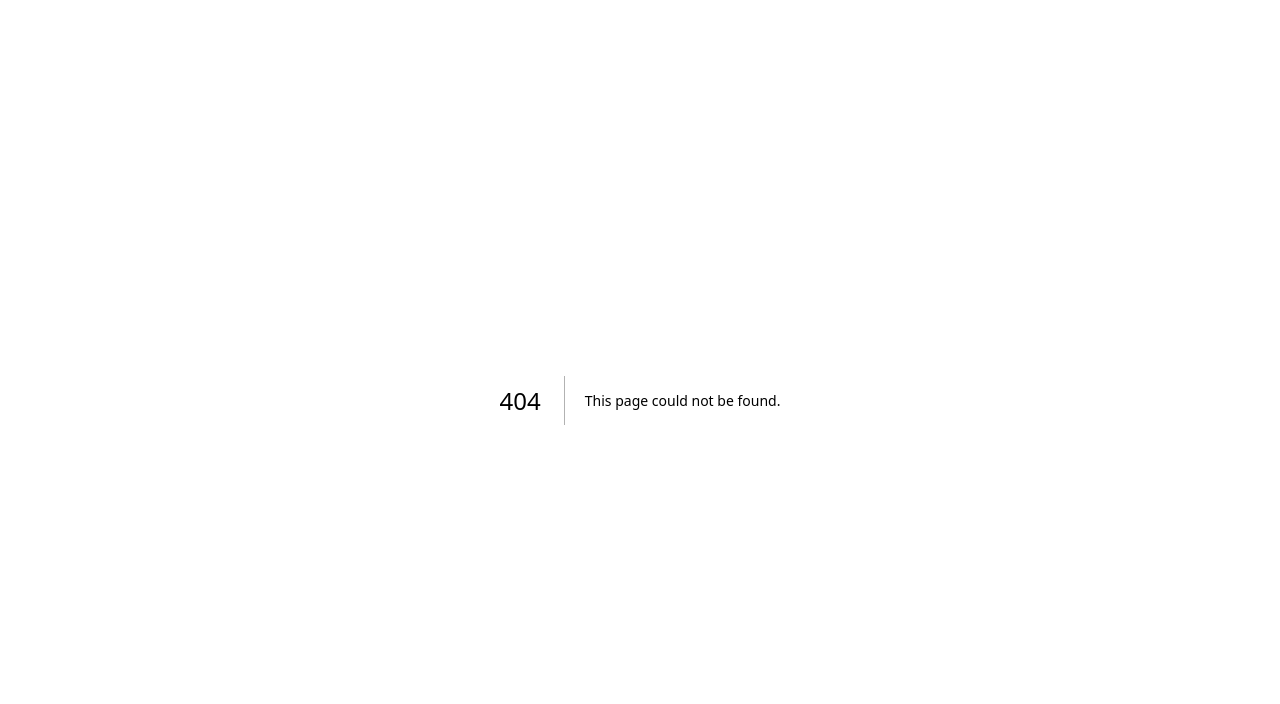
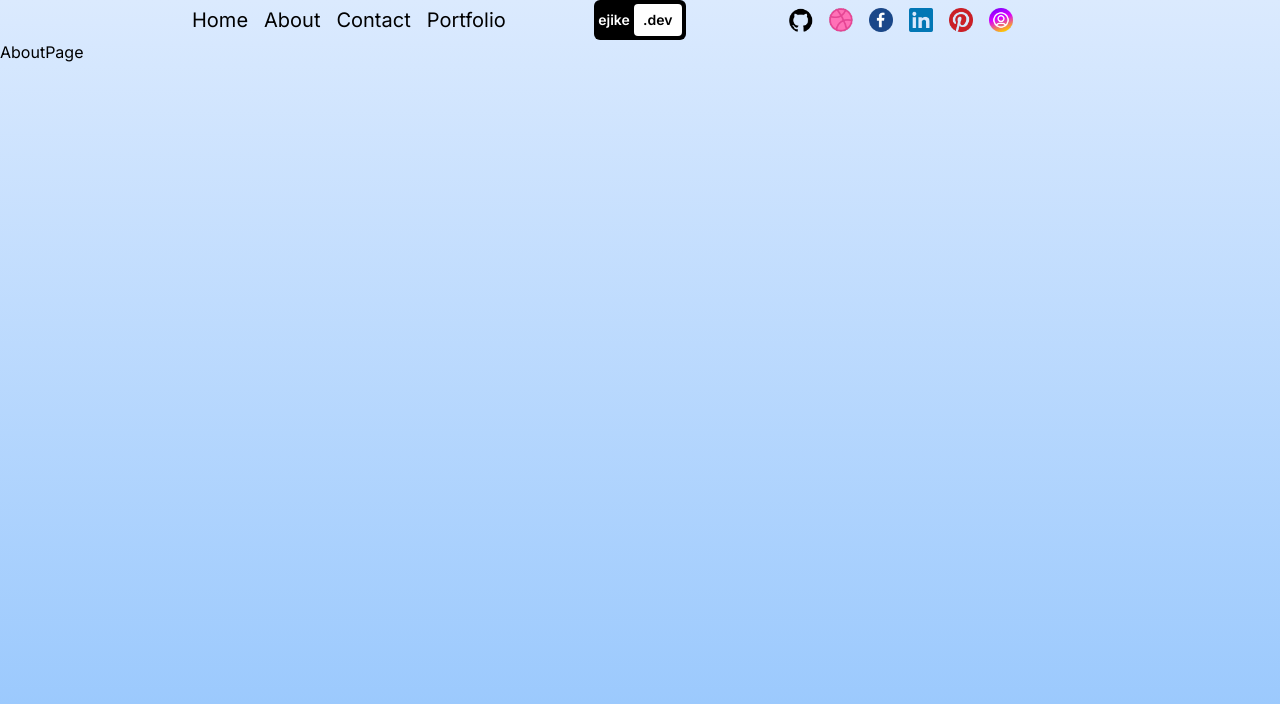
Before and after one commit to agkayster/ejike-portfolio-website, a Next.js app: page /about in a window 1280 px wide. Before the commit this address had no page. Shown: the top 704 px of the page. Built offline with nearby package versions, Linux system fonts and the light colour scheme.

Commit message:
Implementation of background color and Navbar

```diff
--- /dev/null
+++ b/src/app/about/page.jsx
@@ -0,0 +1,9 @@
+import React from 'react'
+
+const AboutPage = () => {
+  return (
+    <div>AboutPage</div>
+  )
+}
+
+export default AboutPage
--- /dev/null
+++ b/src/app/contact/page.jsx
@@ -0,0 +1,7 @@
+import React from 'react';
+
+const ContactPage = () => {
+	return <div>ContactPage</div>;
+};
+
+export default ContactPage;
--- a/src/app/layout.js
+++ b/src/app/layout.js
@@ -1,5 +1,6 @@
 import { Inter } from 'next/font/google';
 import './globals.css';
+import NavBar from '@/components/navbar';
 
 const inter = Inter({ subsets: ['latin'] });
 
@@ -11,7 +12,14 @@ export const metadata = {
 export default function RootLayout({ children }) {
 	return (
 		<html lang='en'>
-			<body className={inter.className}>{children}</body>
+			<body className={inter.className}>
+				<div className='w-screen h-screen bg-gradient-to-b from-blue-100 to-blue-300'>
+					<div>
+						<NavBar />
+					</div>
+					{children}
+				</div>
+			</body>
 		</html>
 	);
 }
--- /dev/null
+++ b/src/app/portfolio/page.jsx
@@ -0,0 +1,7 @@
+import React from 'react';
+
+const PortfolioPage = () => {
+	return <div>PortfolioPage</div>;
+};
+
+export default PortfolioPage;
--- /dev/null
+++ b/src/components/navbar.jsx
@@ -0,0 +1,164 @@
+'use client';
+import React, { useState } from 'react';
+import Link from 'next/link';
+import Image from 'next/image';
+import NavLink from './navLink';
+import { motion } from 'framer-motion';
+
+const links = [
+	{ url: '/', title: 'Home' },
+	{ url: '/about', title: 'About' },
+	{ url: '/contact', title: 'Contact' },
+	{ url: '/portfolio', title: 'Portfolio' },
+];
+
+const icons = [
+	{ id: 1, src: '/github.png', alt: 'github image' },
+	{ id: 2, src: '/dribbble.png', alt: 'dribble image' },
+	{ id: 3, src: '/facebook.png', alt: 'facebook image' },
+	{ id: 4, src: '/linkedin.png', alt: 'linkedin image' },
+	{ id: 5, src: '/pinterest.png', alt: 'pinterest image' },
+	{ id: 6, src: '/instagram.png', alt: 'instagram image' },
+];
+
+const NavBar = () => {
+	const [open, setOpen] = useState(false);
+
+	const topVariants = {
+		closed: {
+			rotate: 0,
+		},
+		opened: {
+			rotate: 45,
+			backgroundColor: 'rgb(255, 255, 255)',
+		},
+	};
+
+	const centerVariants = {
+		closed: {
+			opacity: 1,
+		},
+		opened: {
+			opacity: 0,
+		},
+	};
+
+	const bottomVariants = {
+		closed: {
+			rotate: 0,
+		},
+		opened: {
+			rotate: -45,
+			backgroundColor: 'rgb(255, 255, 255)',
+		},
+	};
+
+	const listVariants = {
+		closed: {
+			x: '100vw',
+		},
+		opened: {
+			x: 0,
+			transition: {
+				when: 'beforeChildren',
+				staggerChildren: 0.2,
+			},
+		},
+	};
+
+	const listItemVariants = {
+		closed: {
+			x: -10,
+			opacity: 0,
+		},
+		opened: {
+			x: 0,
+			opacity: 1,
+		},
+	};
+
+	const handleOpenNavBurger = () => setOpen(!open);
+
+	return (
+		/* 1st Step: px-4 is for small screen, sm:px-8 means after small screen, md:px-12 is for medium screen,
+    lg:px-20 is for large screen, xl:px-48 is for biggest screen. The responsiveness should come in this order */
+		<div
+			className='h-full flex flex-row items-center justify-between px-4 sm:px-8 md:px-12 lg:px-20 xl:px-48
+    text-xl'>
+			{/* LINKS */}
+			<div className='hidden md:flex flex-row gap-4 w-1/3'>
+				{links.map(({ url, title }) => (
+					// <NavLink key={title} url={url} title={title} />
+					<Link key={title} href={url}>
+						{title}
+					</Link>
+				))}
+			</div>
+			{/*2nd step: LOGO */}
+			<div className='md:hidden lg:flex items-center xl:justify-center xl:w-1/3'>
+				<Link
+					href='/'
+					className='text-sm bg-black rounded-md p-1 font-semibold flex items-center justify-center'>
+					<span className='text-white mr-1'>ejike</span>
+					<span className='bg-white text-black w-12 h-8 rounded flex items-center justify-center'>
+						.dev
+					</span>
+				</Link>
+			</div>
+			{/* 6th Step: SOCIAL */}
+			<div className='w-1/3'>
+				<Link href='/' className='hidden md:flex flex-row gap-4'>
+					{icons.map(({ id, src, alt }) => (
+						<Image
+							src={src}
+							alt={alt}
+							width={24}
+							height={24}
+							key={id}
+						/>
+					))}
+				</Link>
+			</div>
+			{/* 3rd step: RESPONSIVE MENU/MOBILE */}
+			<div className='md:hidden'>
+				{/* 4th Step: MENU BUTTON FOR MOBILE */}
+				<button
+					className='w-10 h-8 flex flex-col justify-between z-50 relative'
+					onClick={handleOpenNavBurger}>
+					<motion.div
+						variants={topVariants}
+						animate={open ? 'opened' : 'closed'}
+						className='w-10 h-1 bg-black rounded origin-left'></motion.div>
+					<motion.div
+						variants={centerVariants}
+						animate={open ? 'opened' : 'closed'}
+						className='w-10 h-1 bg-black rounded'></motion.div>
+					<motion.div
+						variants={bottomVariants}
+						animate={open ? 'opened' : 'closed'}
+						className='w-10 h-1 bg-black rounded origin-left'></motion.div>
+				</button>
+				{/* 5th Step: MENU LIST handles what shows when we click on the MENU BUTTON */}
+				{open && (
+					<motion.div
+						variants={listVariants}
+						initial='closed'
+						animate='opened'
+						className='absolute top-0 left-0 w-screen h-screen bg-black text-white flex flex-col items-center justify-center gap-8 text-4xl z-40'>
+						{links.map(({ url, title }) => (
+							<Link href={url} key={title}>
+								{title}
+							</Link>
+
+							// <motion.div variants={listItemVariants} key={title}>
+							// 	<Link href={url}>{title}</Link>
+							// </motion.div>
+						))}
+					</motion.div>
+				)}
+			</div>
+		</div>
+	);
+};
+
+export default NavBar;
```
Also changed, not shown: src/components/navlink.jsx (added).
